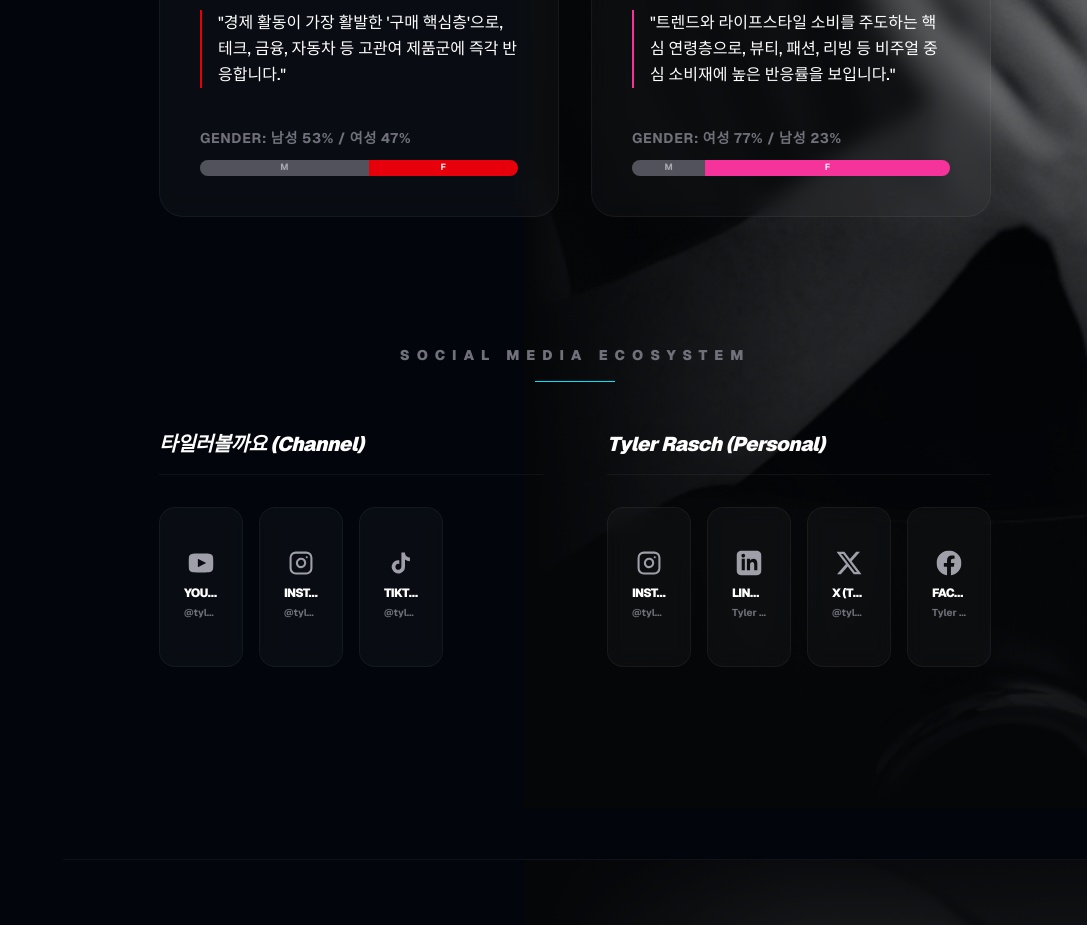
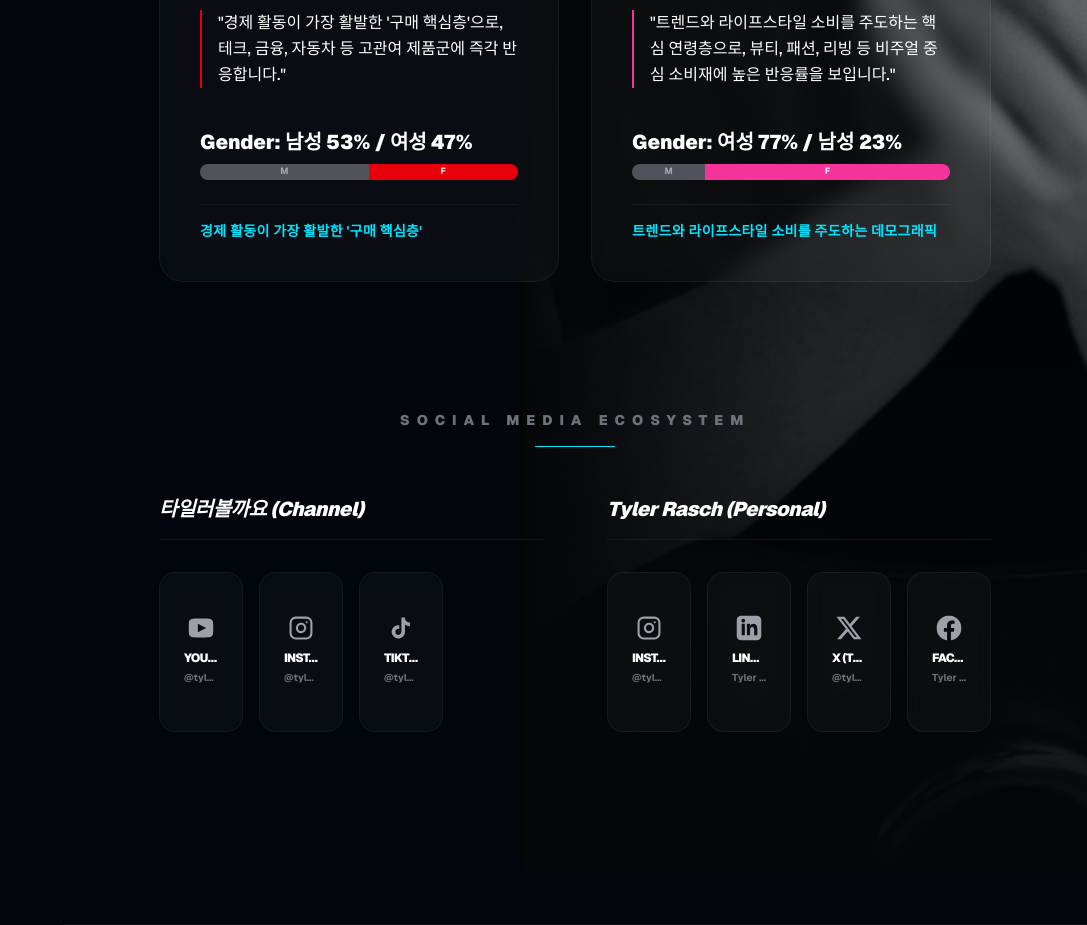
Before and after one commit to tyler-team/tyler-rasch-media, a Next.js app: page / in a window 1280 px wide. Shown: the part 2820-3745 px from the top of the page, without its empty margins (193-1280 px from the left). Built offline with nearby package versions, Linux system fonts and the light colour scheme.

Commit message:
UI: Harmonized demography typography and added strategic summaries

```diff
--- a/src/app/page.tsx
+++ b/src/app/page.tsx
@@ -58,6 +58,7 @@ type Content = {
           age_label: string;
           age_value: string;
           insight: string;
+          summary: string;
         };
         instagram: {
           label: string;
@@ -67,6 +68,7 @@ type Content = {
           age_label: string;
           age_value: string;
           insight: string;
+          summary: string;
         };
       };
     };
@@ -169,7 +171,8 @@ const contentData: Record<'KR' | 'EN', Content> = {
             gender: { male: 53, female: 47 },
             age_label: "Core Age: 25 - 44세 (70%)",
             age_value: "70%",
-            insight: "경제 활동이 가장 활발한 '구매 핵심층'으로, 테크, 금융, 자동차 등 고관여 제품군에 즉각 반응합니다."
+            insight: "경제 활동이 가장 활발한 '구매 핵심층'으로, 테크, 금융, 자동차 등 고관여 제품군에 즉각 반응합니다.",
+            summary: "경제 활동이 가장 활발한 '구매 핵심층'"
           },
           instagram: {
             label: "INSTAGRAM",
@@ -178,7 +181,8 @@ const contentData: Record<'KR' | 'EN', Content> = {
             gender: { male: 23, female: 77 },
             age_label: "Core Age: 35 - 44세 (Dominant)",
             age_value: "Dominant",
-            insight: "트렌드와 라이프스타일 소비를 주도하는 핵심 연령층으로, 뷰티, 패션, 리빙 등 비주얼 중심 소비재에 높은 반응률을 보입니다."
+            insight: "트렌드와 라이프스타일 소비를 주도하는 핵심 연령층으로, 뷰티, 패션, 리빙 등 비주얼 중심 소비재에 높은 반응률을 보입니다.",
+            summary: "트렌드와 라이프스타일 소비를 주도하는 데모그래픽"
           }
         }
       },
@@ -309,7 +313,8 @@ const contentData: Record<'KR' | 'EN', Content> = {
             gender: { male: 53, female: 47 },
             age_label: "Core Age: 25 - 44 (70%)",
             age_value: "70%",
-            insight: "Core purchasing power. Creates immediate reaction to high-involvement products (Tech, Finance, Automotive)."
+            insight: "Core purchasing power. Creates immediate reaction to high-involvement products (Tech, Finance, Automotive).",
+            summary: "A core consumer segment with peak economic activity."
           },
           instagram: {
             label: "INSTAGRAM",
@@ -318,7 +323,8 @@ const contentData: Record<'KR' | 'EN', Content> = {
             gender: { male: 23, female: 77 },
             age_label: "Core Age: 35 - 44 (Dominant)",
             age_value: "Dominant",
-            insight: "Leading trends and lifestyle consumption. High responsiveness to visual-centric goods (Beauty, Fashion, Living)."
+            insight: "Leading trends and lifestyle consumption. High responsiveness to visual-centric goods (Beauty, Fashion, Living).",
+            summary: "A key demographic leading trends and lifestyle consumption."
           }
         }
       },
@@ -654,10 +660,13 @@ const ImpactDashboard = ({ t, title }: { t: Content['dashboard'], title: string
 
           {/* Gender Bar */}
           <div>
-            <div className="text-sm font-bold text-zinc-500 mb-3 uppercase tracking-wider">{t.platform_demography.tabs.youtube.gender_label}</div>
-            <div className="h-4 w-full bg-white/5 rounded-full overflow-hidden flex">
+            <div className="text-xl font-black text-white mb-2">{t.platform_demography.tabs.youtube.gender_label}</div>
+            <div className="h-4 w-full bg-white/5 rounded-full overflow-hidden flex mb-6">
               <div className="h-full bg-zinc-600 flex items-center justify-center text-[9px] font-bold text-white/50" style={{ width: `${t.platform_demography.tabs.youtube.gender.male}%` }}>M</div>
               <div className="h-full bg-red-600 flex items-center justify-center text-[9px] font-bold text-white/90" style={{ width: `${t.platform_demography.tabs.youtube.gender.female}%` }}>F</div>
+            </div>
+            <div className="text-accent text-sm font-bold tracking-wide border-t border-white/5 pt-4">
+              {t.platform_demography.tabs.youtube.summary}
             </div>
           </div>
         </div>
@@ -683,10 +692,13 @@ const ImpactDashboard = ({ t, title }: { t: Content['dashboard'], title: string
 
           {/* Gender Bar */}
           <div>
-            <div className="text-sm font-bold text-zinc-500 mb-3 uppercase tracking-wider">{t.platform_demography.tabs.instagram.gender_label}</div>
-            <div className="h-4 w-full bg-white/5 rounded-full overflow-hidden flex">
+            <div className="text-xl font-black text-white mb-2">{t.platform_demography.tabs.instagram.gender_label}</div>
+            <div className="h-4 w-full bg-white/5 rounded-full overflow-hidden flex mb-6">
               <div className="h-full bg-zinc-600 flex items-center justify-center text-[9px] font-bold text-white/50" style={{ width: `${t.platform_demography.tabs.instagram.gender.male}%` }}>M</div>
               <div className="h-full bg-pink-500 flex items-center justify-center text-[9px] font-bold text-white/90" style={{ width: `${t.platform_demography.tabs.instagram.gender.female}%` }}>F</div>
+            </div>
+            <div className="text-accent text-sm font-bold tracking-wide border-t border-white/5 pt-4">
+              {t.platform_demography.tabs.instagram.summary}
             </div>
           </div>
         </div>
```
